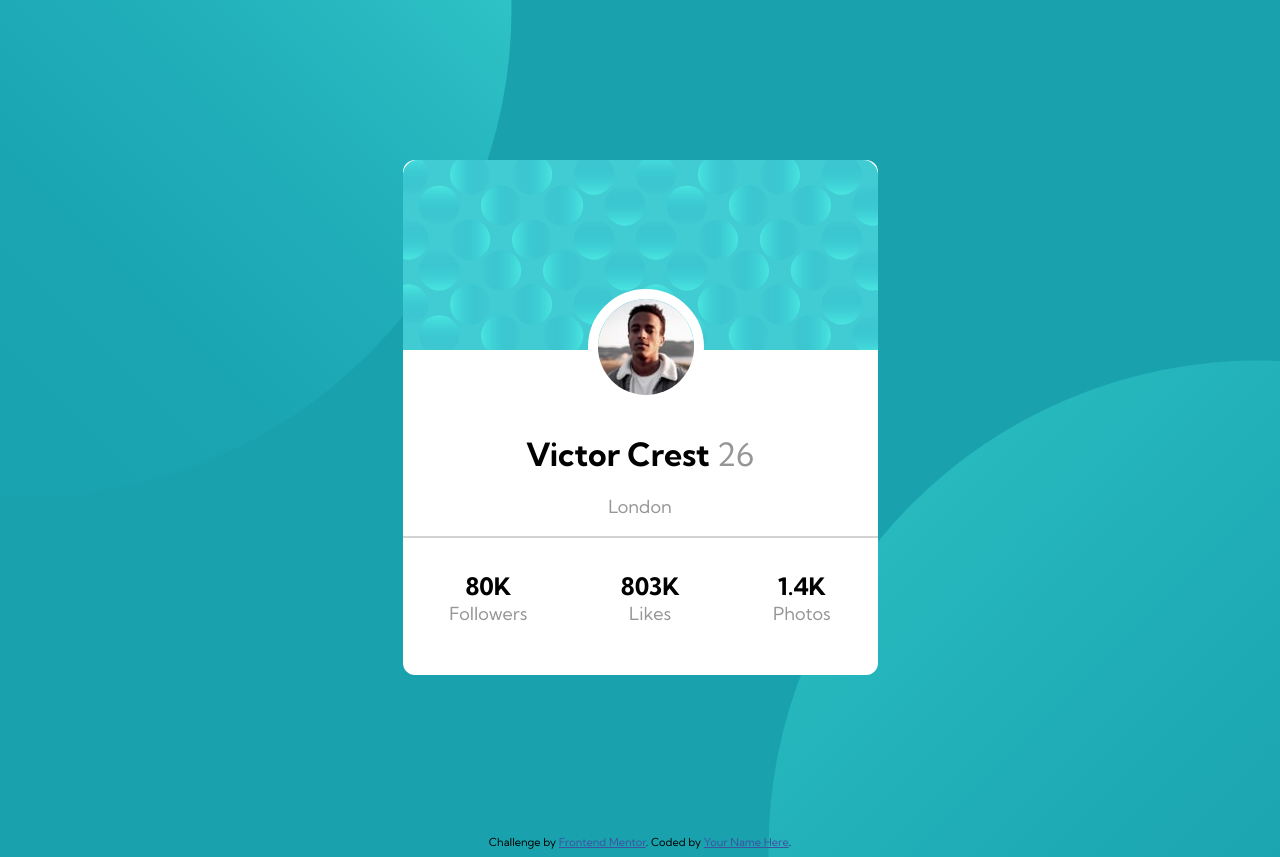
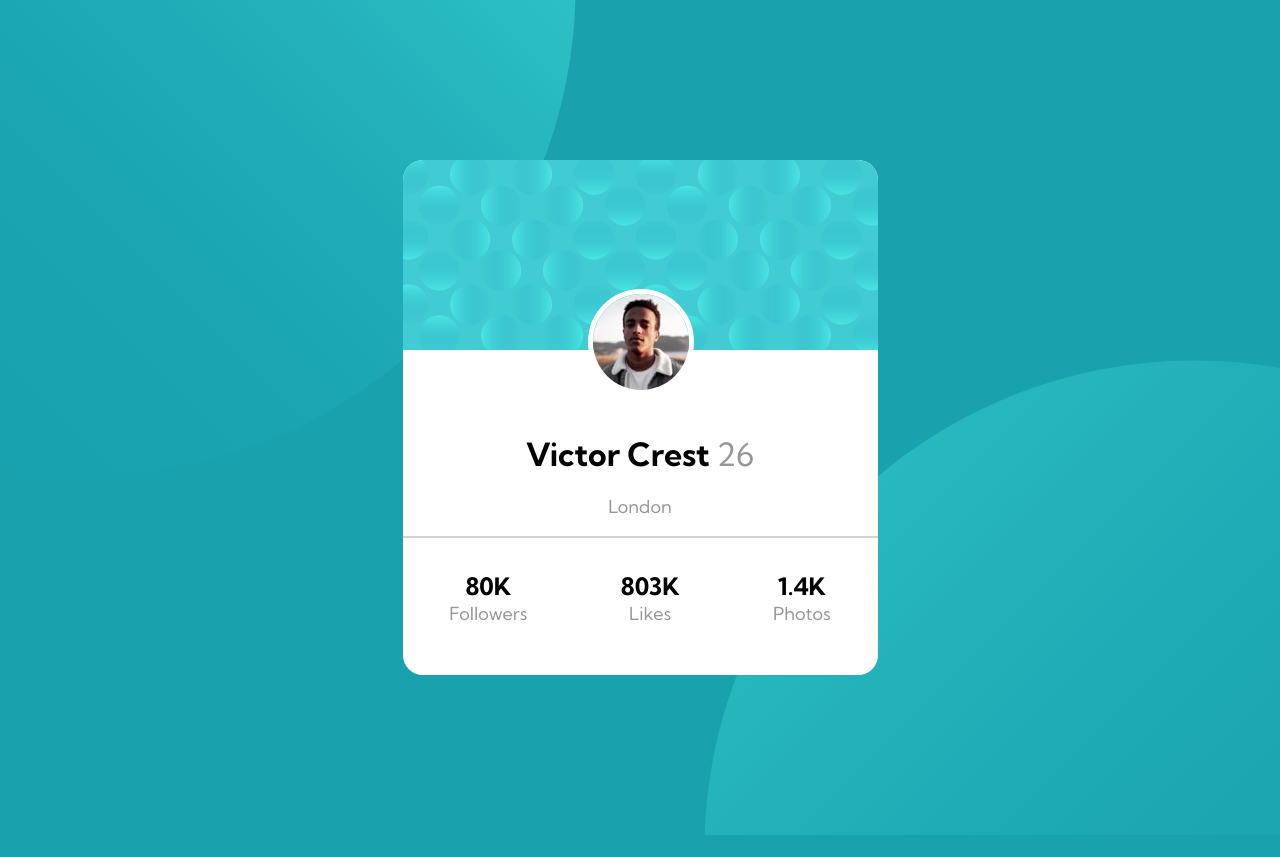
Before and after one commit to NhiVvu/profile-card-challenge, a plain HTML site: page index.html in a window 1280 px wide. After the commit the page ends 835 px from the top, so only its background shows below. Drawn offline with Linux system fonts and the light colour scheme.

Commit message:
Fix minor problems

```diff
--- a/index.html
+++ b/index.html
@@ -34,9 +34,5 @@
   </div>
 
   </div>
-  <div class="attribution">
-    Challenge by <a href="https://www.frontendmentor.io?ref=challenge" target="_blank">Frontend Mentor</a>.
-    Coded by <a href="#">Your Name Here</a>.
-  </div>
 </body>
 </html>
--- a/style.css
+++ b/style.css
@@ -24,7 +24,7 @@ body {
     background-color: white;
     margin: 30% 20px;
     padding-bottom: 15px;
-    border-radius: 15px;
+    border-radius: 20px;
 }
 
 span {
@@ -34,7 +34,7 @@ span {
 
 .bg-card {
     width: 100%;
-    border-radius: 15px 15px 0 0;
+    border-radius: 20px 20px 0 0;
 }
 
 .victor {
@@ -42,7 +42,7 @@ span {
     left: 39%;
     top: 35%;
     border-radius: 100%;
-    border: 10px solid white;
+    border: 5px solid white;
 }
 
 h1 {
@@ -71,7 +71,7 @@ h1 {
         background-color:hsl(185, 75%, 39%);
         background-image: url(images/bg-pattern-top.svg), url(images/bg-pattern-bottom.svg);
         background-attachment: fixed;
-        background-position: right 60vw bottom 45vh, left 60vw top 45vh;
+        background-position: right 55vw bottom 45vh, left 55vw top 45vh;
         background-repeat: no-repeat;
     }
 
@@ -80,7 +80,7 @@ h1 {
         width: 475px;
         margin: 20vh auto;
         background-color: #fff;
-        border-radius: 12px;
+        border-radius: 20px;
         position: relative;
         text-align: center;
         padding-bottom: 15px;
@@ -91,6 +91,6 @@ h1 {
         left: 39%;
         top: 25%;
         border-radius: 100%;
-        border: 10px solid white;
+        border: 5px solid white;
     }
 }
```
